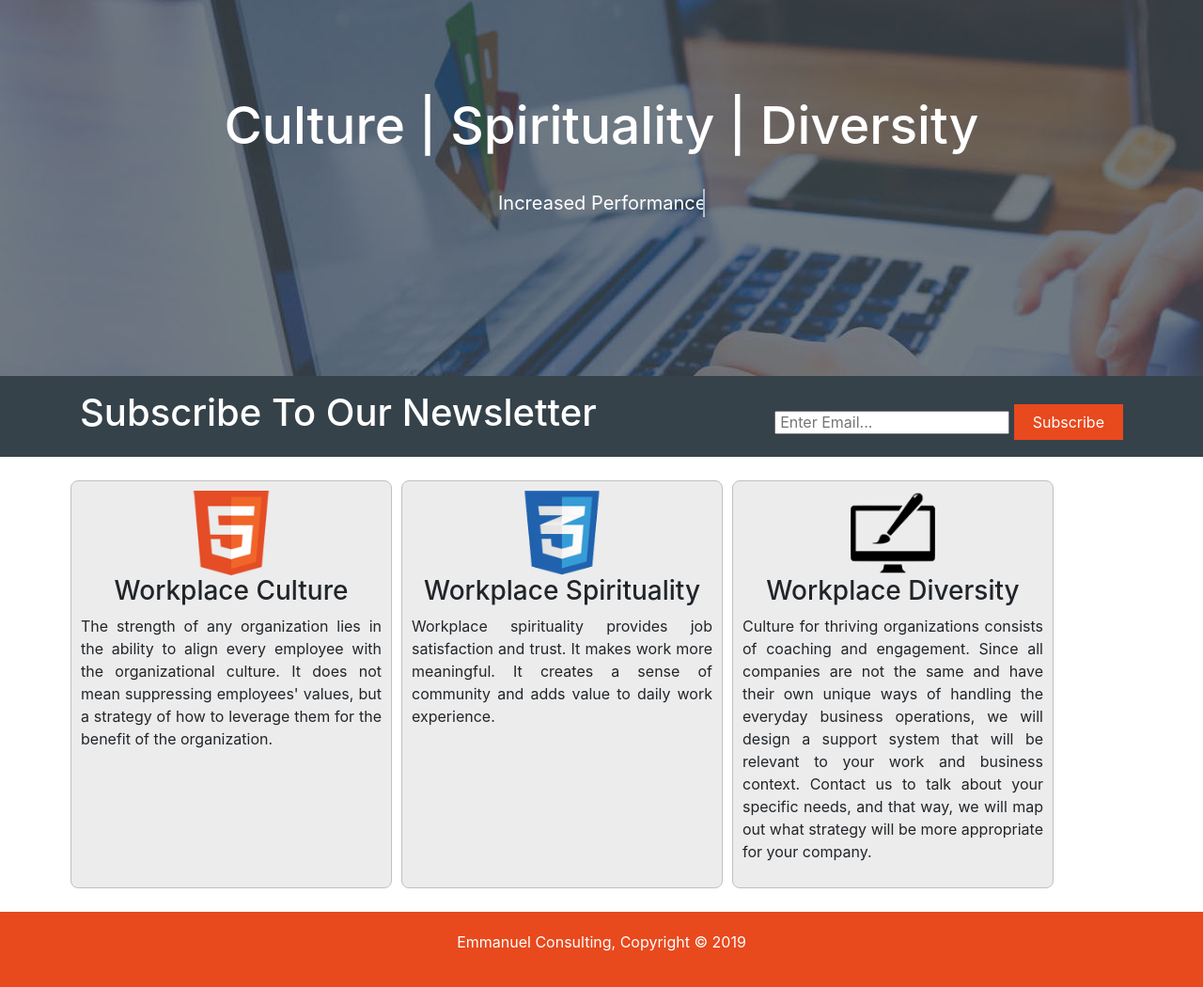
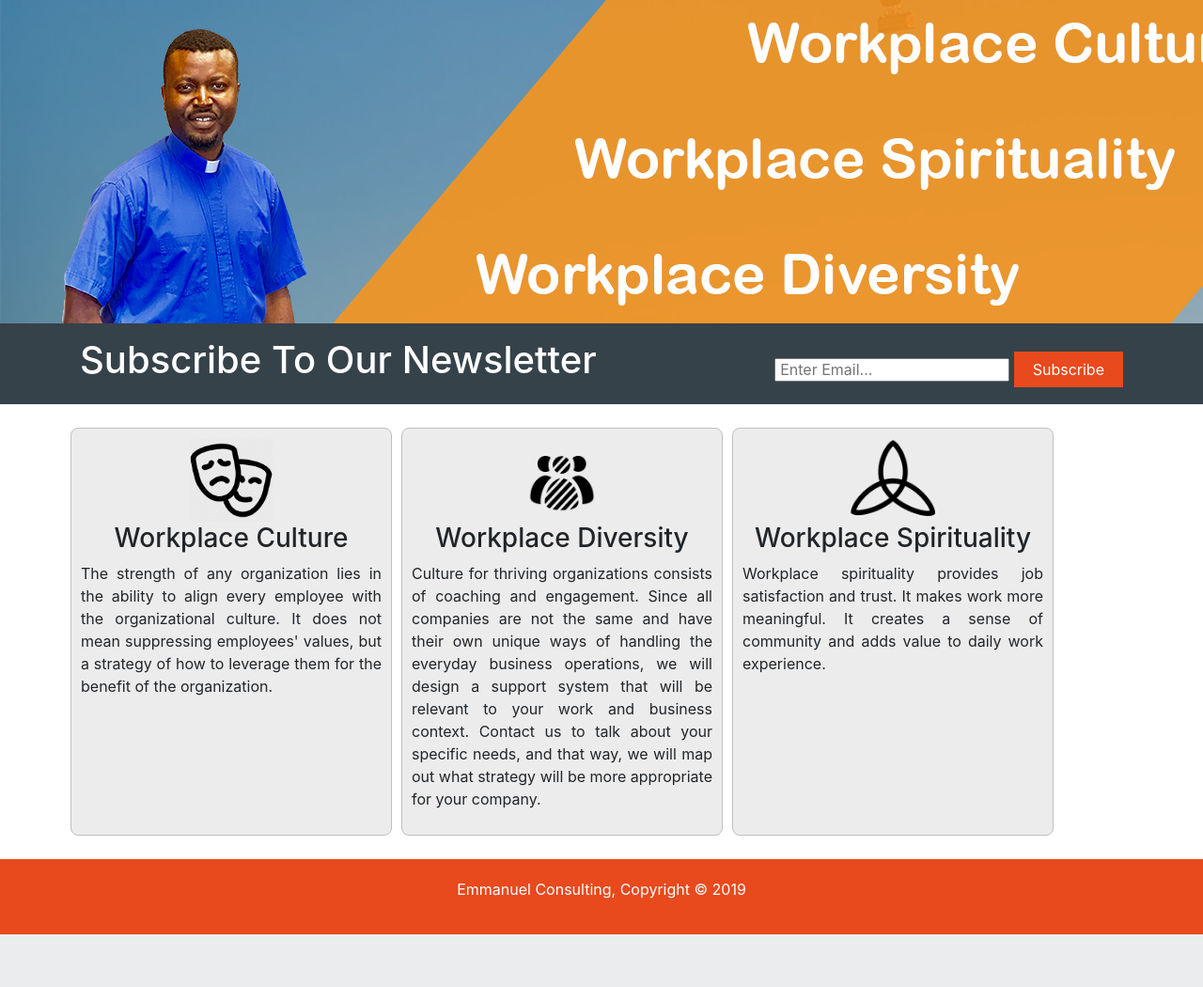
Before and after one commit to onadebi/enaweji, a PHP site: page / in a window 1280 px wide. Shown: the part 81-1131 px from the top of the page at 94% size. After the commit the page ends 1075 px from the top, so only its background shows below. Run offline with PHP 8.4, Linux system fonts and the light colour scheme.

Commit message:
Addition of pastor banner and custom icons

```diff
--- a/css/style.css
+++ b/css/style.css
@@ -81,8 +81,8 @@ header a:hover{
 
 /* Showcase */
 #showcase{
-  min-height:400px;
-  background:url('../img/showcase.jpg') no-repeat 0 -400px;
+  min-height:344px;
+  background:url('../img/doctor_banner.png') no-repeat 0 -400px; /*  doctor_banner.png */
   text-align:center;
   color:#ffffff;
 }
--- a/index.html
+++ b/index.html
@@ -30,8 +30,8 @@
 
     <section id="showcase">
       <div class="container">
-        <h1>Culture | Spirituality | Diversity</h1>
-        <p class="line-1 anim-typewriter" style="margin-top:50px;">Increased Performance!</p>
+        <!-- <h1>Culture | Spirituality | Diversity</h1> -->
+        <!-- <p class="line-1 anim-typewriter" style="margin-top:5px;">Increased Performance!</p> -->
       </div>
     </section>
 
@@ -53,7 +53,7 @@
 
         <section class="row">
             <div class="box onx-border-animate">
-                <img src="./img/logo_html.png" />
+                <img src="./img/workplace_art-culture-512.png" />
                 <h3>Workplace Culture</h3>
                 <p class="onx-txt-justify">
                   The strength of any organization lies in the ability to align every
@@ -63,18 +63,8 @@
                 </p>
               </div>
 
-              <div class="box onx-border-animate">
-                <img src="./img/logo_css.png" />
-                <h3>Workplace Spirituality</h3>
-                <p class="onx-txt-justify">
-                  Workplace spirituality provides job satisfaction and trust. It makes
-                  work more meaningful. It creates a sense of community and adds value
-                  to daily work experience.
-                </p>
-              </div>
-
-              <div class="box onx-border-animate">
-                <img src="./img/logo_brush.png" />
+                <div class="box onx-border-animate">
+                <img src="./img/diversity.png" />
                 <h3>Workplace Diversity</h3>
                 <p class="onx-txt-justify">
                   Culture for thriving organizations consists of coaching and
@@ -86,6 +76,18 @@
                   your company.
                 </p>
               </div>
+
+              <div class="box onx-border-animate">
+                <img src="./img/spirituality.png" />
+                <h3>Workplace Spirituality</h3>
+                <p class="onx-txt-justify">
+                  Workplace spirituality provides job satisfaction and trust. It makes
+                  work more meaningful. It creates a sense of community and adds value
+                  to daily work experience.
+                </p>
+              </div>
+
+
         </section>
 
       </div>
```
Also changed, not shown: Resources/hot_baloon.jpg (added), img/diversity.png (added), img/doctor_banner.png (added), img/spirituality.png (added), img/workplace_art-culture-512.png (added), 2 other files.
